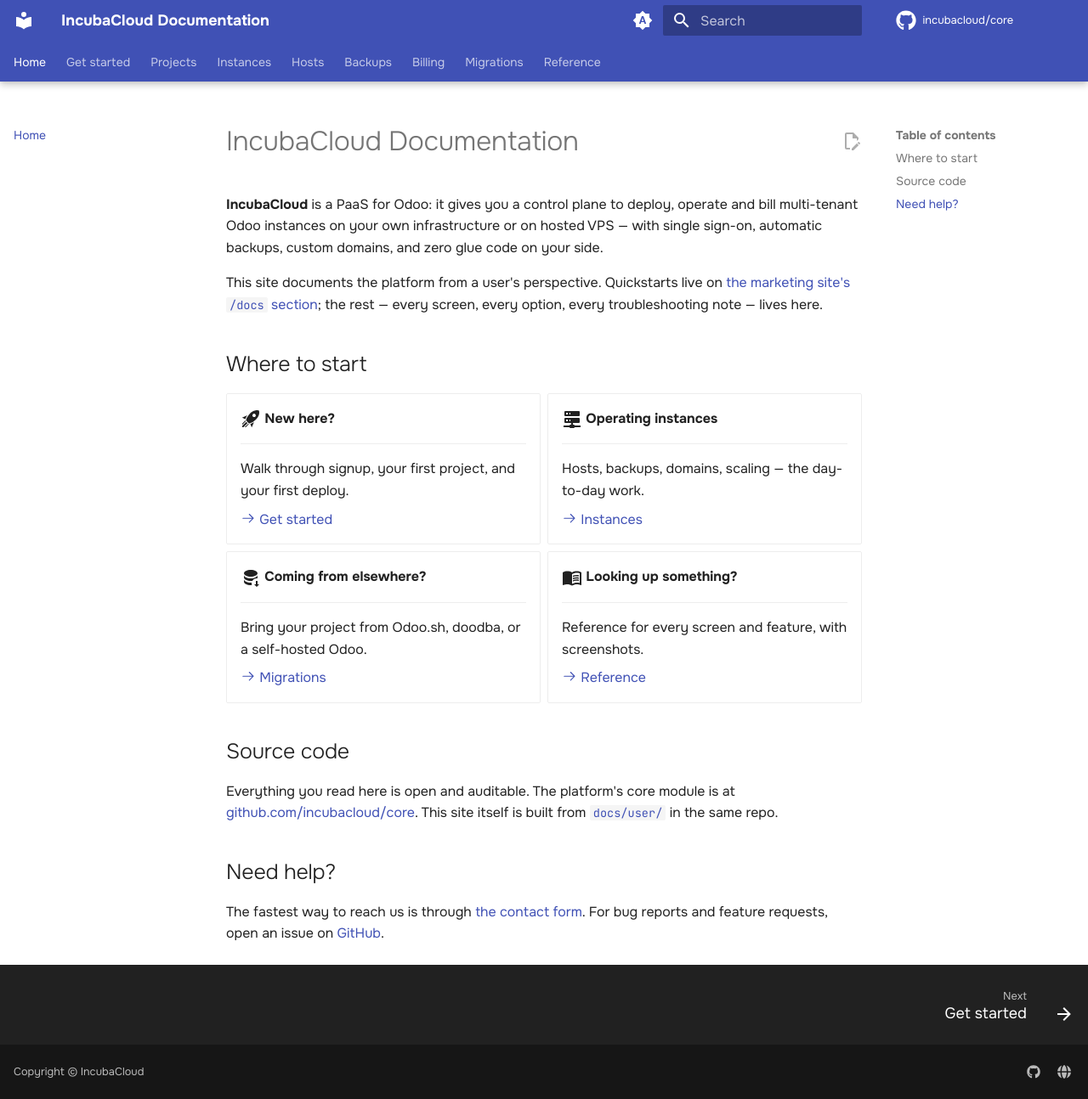
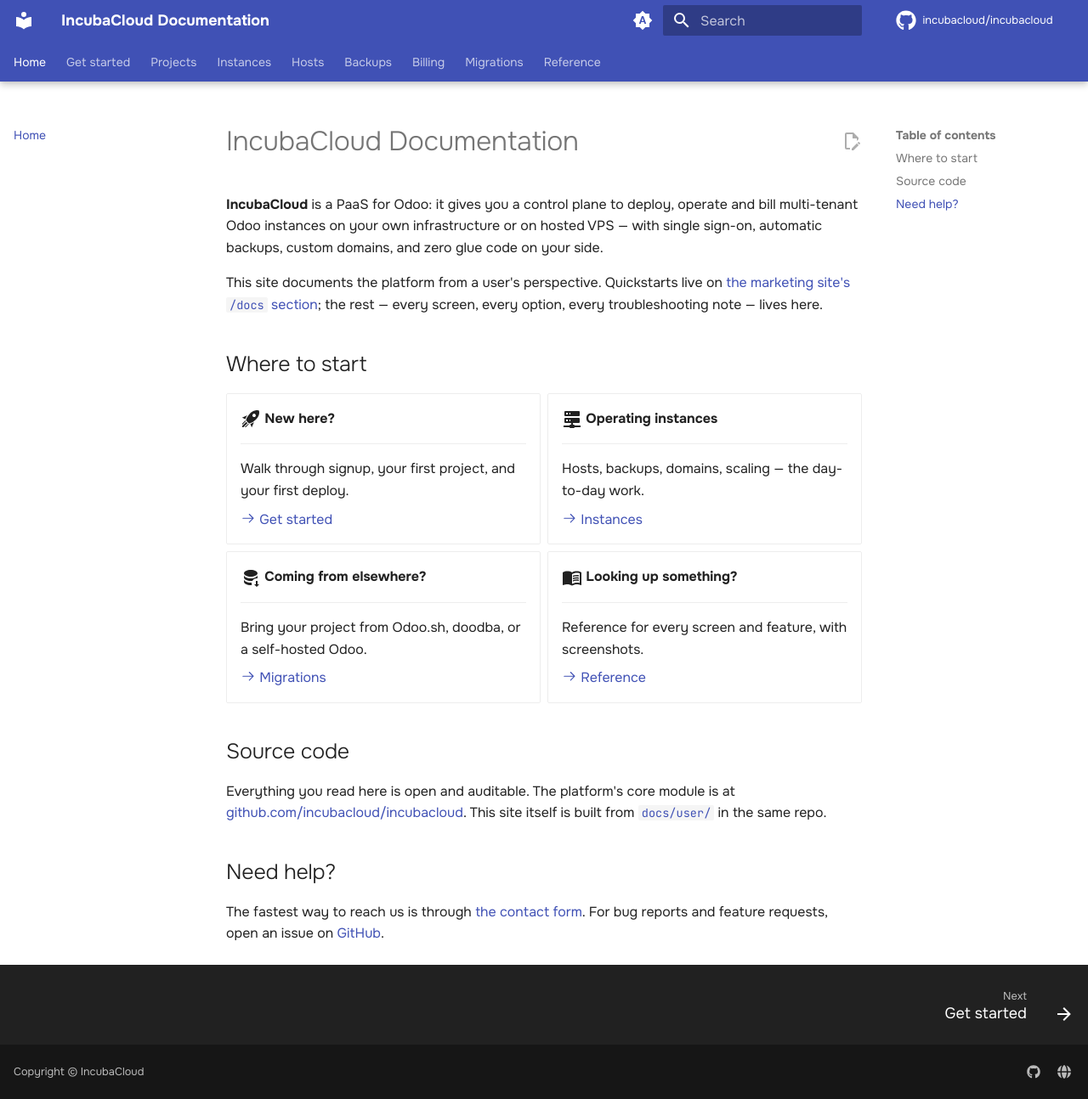
Before and after one commit to incubacloud/incubacloud, an MkDocs documentation site: the page built from docs/user/docs/index.md, in a window 1280 px wide and 1294 px high. Shown: the whole window at 85% size. Built offline with MkDocs 1.6.1 and Material for MkDocs 9.7.7, drawn with Linux system fonts in a browser that asks for light colours; comment, search, counter and statistics services are not loaded.

Commit message:
docs(user): point repo URLs at incubacloud/incubacloud (post-rename)

```diff
--- a/docs/user/docs/index.md
+++ b/docs/user/docs/index.md
@@ -50,12 +50,12 @@
 ## Source code
 
 Everything you read here is open and auditable.
-The platform's core module is at [github.com/incubacloud/core](https://github.com/incubacloud/core).
-This site itself is built from [`docs/user/`](https://github.com/incubacloud/core/tree/19.0/docs/user)
+The platform's core module is at [github.com/incubacloud/incubacloud](https://github.com/incubacloud/incubacloud).
+This site itself is built from [`docs/user/`](https://github.com/incubacloud/incubacloud/tree/19.0/docs/user)
 in the same repo.
 
 ## Need help?
 
 The fastest way to reach us is through [the contact form](https://www.incubacloud.io/contactus).
 For bug reports and feature requests, open an issue on
-[GitHub](https://github.com/incubacloud/core/issues).
+[GitHub](https://github.com/incubacloud/incubacloud/issues).
--- a/docs/user/mkdocs.yml
+++ b/docs/user/mkdocs.yml
@@ -4,8 +4,8 @@
 site_author: IncubaCloud
 copyright: Copyright &copy; IncubaCloud
 
-repo_url: https://github.com/incubacloud/core
-repo_name: incubacloud/core
+repo_url: https://github.com/incubacloud/incubacloud
+repo_name: incubacloud/incubacloud
 edit_uri: edit/19.0/docs/user/docs/
 
 theme:
```
